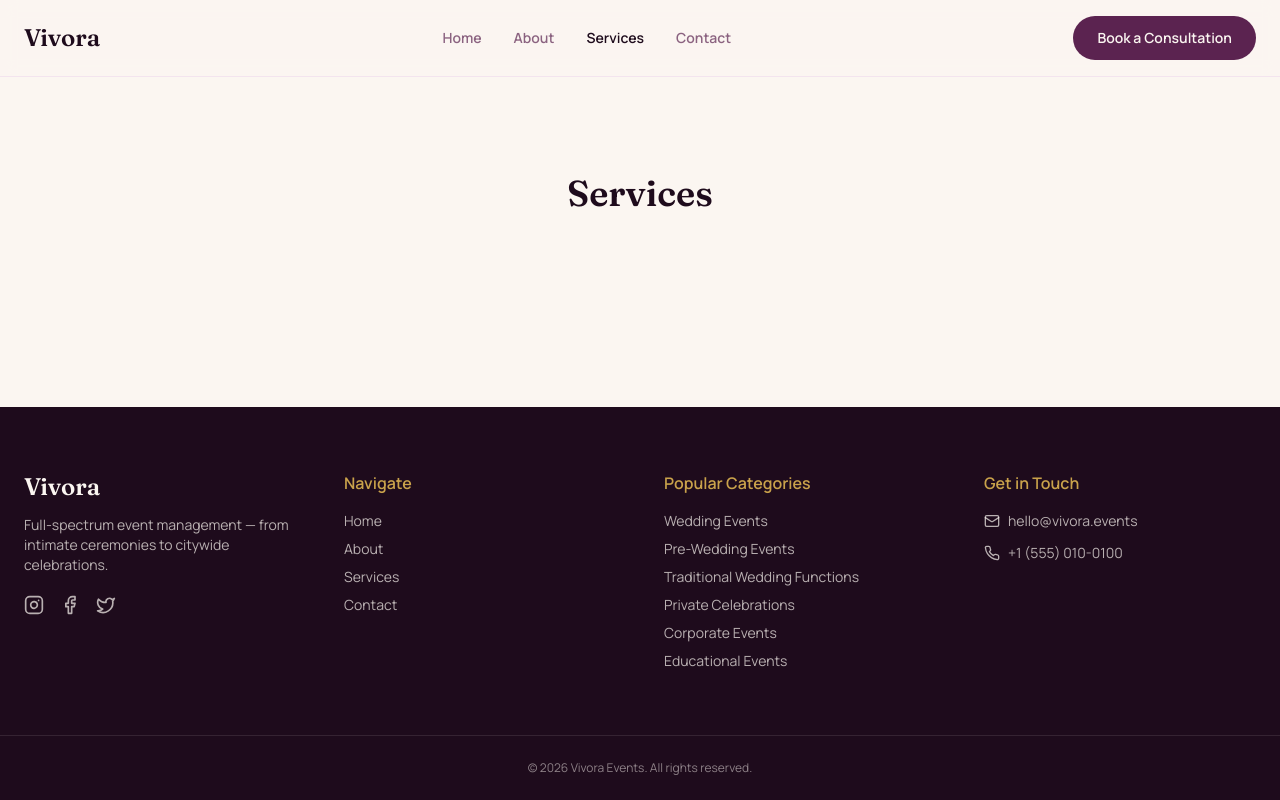
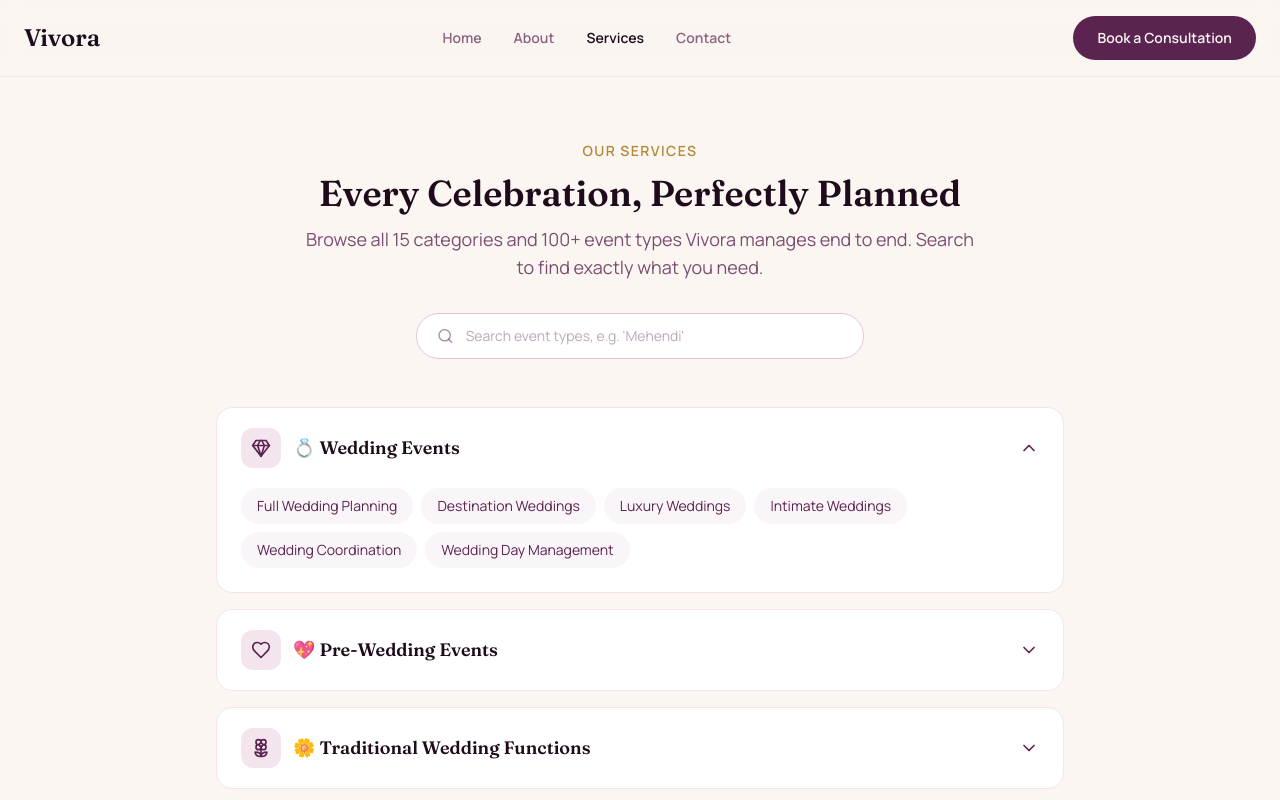
Before and after one commit to Sathya5230/vivora, a React (Vite) app: page /services in a window 1280 px wide. Shown: the top 800 px of the page. Built offline with nearby package versions, Linux system fonts and the light colour scheme.

Commit message:
feat: build services page with searchable category accordions

```diff
--- /dev/null
+++ b/src/components/ui/AccordionCategory.jsx
@@ -0,0 +1,50 @@
+import { useState } from "react";
+import { ChevronDown } from "lucide-react";
+
+export default function AccordionCategory({ category, defaultOpen = false, searchTerm = "" }) {
+  const [open, setOpen] = useState(defaultOpen);
+  const Icon = category.icon;
+
+  const visibleEvents = category.events.filter((eventName) =>
+    eventName.toLowerCase().includes(searchTerm.toLowerCase())
+  );
+
+  if (searchTerm && visibleEvents.length === 0) {
+    return null;
+  }
+
+  const isOpen = open || (searchTerm.length > 0 && visibleEvents.length > 0);
+
+  return (
+    <div className="rounded-2xl border border-plum-100 bg-white">
+      <button
+        type="button"
+        onClick={() => setOpen((prev) => !prev)}
+        className="flex w-full items-center justify-between gap-4 px-6 py-5 text-left"
+      >
+        <span className="flex items-center gap-3">
+          <span className="flex h-10 w-10 items-center justify-center rounded-xl bg-plum-100 text-plum-700">
+            <Icon size={20} />
+          </span>
+          <span className="font-display text-lg font-semibold text-plum-900">
+            {category.emoji} {category.name}
+          </span>
+        </span>
+        <ChevronDown
+          size={20}
+          className={`text-plum-700 transition-transform ${isOpen ? "rotate-180" : ""}`}
+        />
+      </button>
+
+      {isOpen && (
+        <div className="flex flex-wrap gap-2 px-6 pb-6">
+          {visibleEvents.map((eventName) => (
+            <span key={eventName} className="rounded-full bg-plum-50 px-4 py-2 text-sm text-plum-700">
+              {eventName}
+            </span>
+          ))}
+        </div>
+      )}
+    </div>
+  );
+}
--- a/src/pages/Services.jsx
+++ b/src/pages/Services.jsx
@@ -1,7 +1,55 @@
+import { useEffect, useState } from "react";
+import { Search } from "lucide-react";
+import AccordionCategory from "../components/ui/AccordionCategory";
+import CtaBanner from "../components/ui/CtaBanner";
+import SectionHeading from "../components/ui/SectionHeading";
+import { categories } from "../data/categories";
+
 export default function Services() {
+  const [searchTerm, setSearchTerm] = useState("");
+
+  useEffect(() => {
+    document.title = "Services | Vivora";
+  }, []);
+
   return (
-    <div className="px-6 py-24 text-center">
-      <h1 className="font-display text-4xl font-semibold text-plum-900">Services</h1>
-    </div>
+    <>
+      <section className="mx-auto max-w-5xl px-6 pb-12 pt-16 text-center">
+        <SectionHeading
+          eyebrow="Our Services"
+          title="Every Celebration, Perfectly Planned"
+          subtitle="Browse all 15 categories and 100+ event types Vivora manages end to end. Search to find exactly what you need."
+        />
+
+        <div className="mx-auto mt-8 flex max-w-md items-center gap-3 rounded-full border border-plum-200 bg-white px-5 py-3">
+          <Search size={18} className="text-plum-700/50" />
+          <input
+            type="text"
+            value={searchTerm}
+            onChange={(event) => setSearchTerm(event.target.value)}
+            placeholder="Search event types, e.g. 'Mehendi'"
+            className="w-full bg-transparent text-sm text-plum-900 outline-none placeholder:text-plum-700/40"
+          />
+        </div>
+      </section>
+
+      <section className="mx-auto max-w-4xl px-6 pb-24">
+        <div className="flex flex-col gap-4">
+          {categories.map((category, index) => (
+            <AccordionCategory
+              key={category.id}
+              category={category}
+              defaultOpen={index === 0}
+              searchTerm={searchTerm}
+            />
+          ))}
+        </div>
+      </section>
+
+      <CtaBanner
+        title="Don't See Your Event Listed?"
+        subtitle="If it can be celebrated, Vivora can plan it. Tell us what you have in mind."
+      />
+    </>
   );
 }
```
